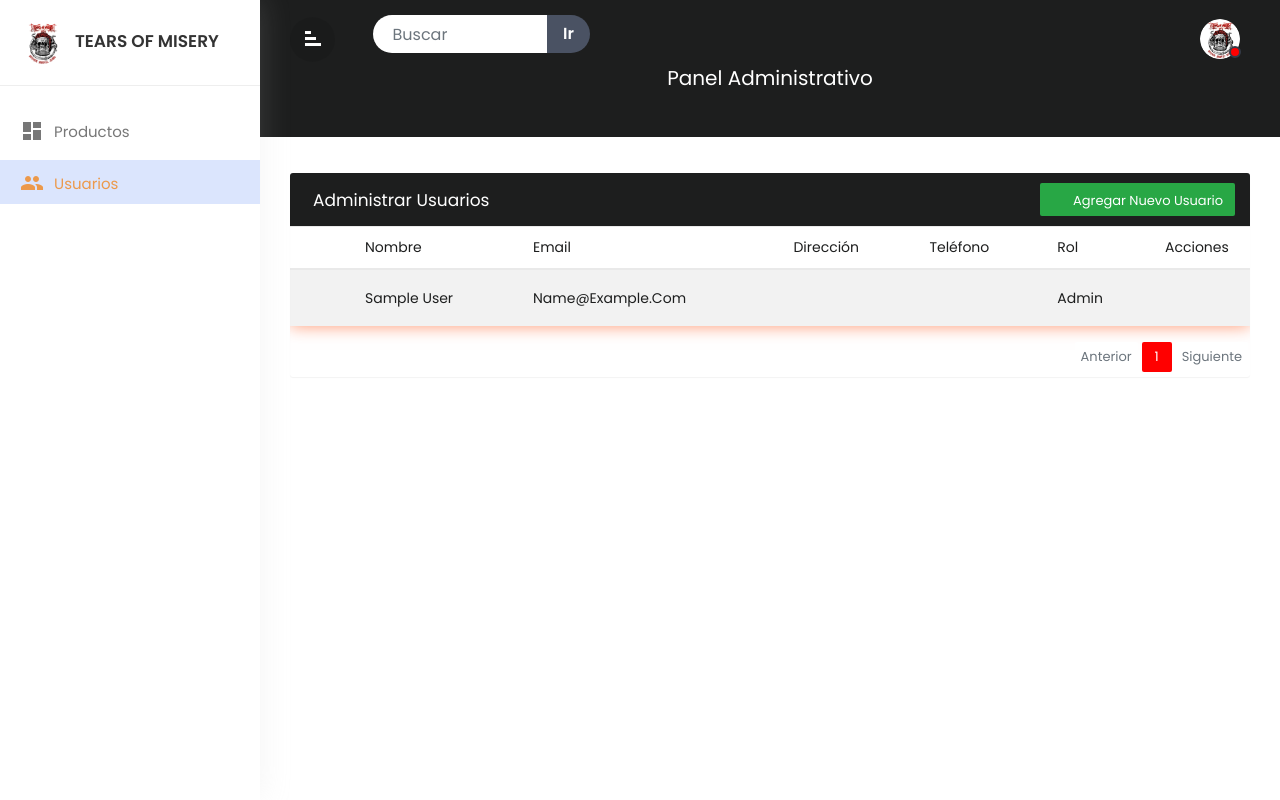
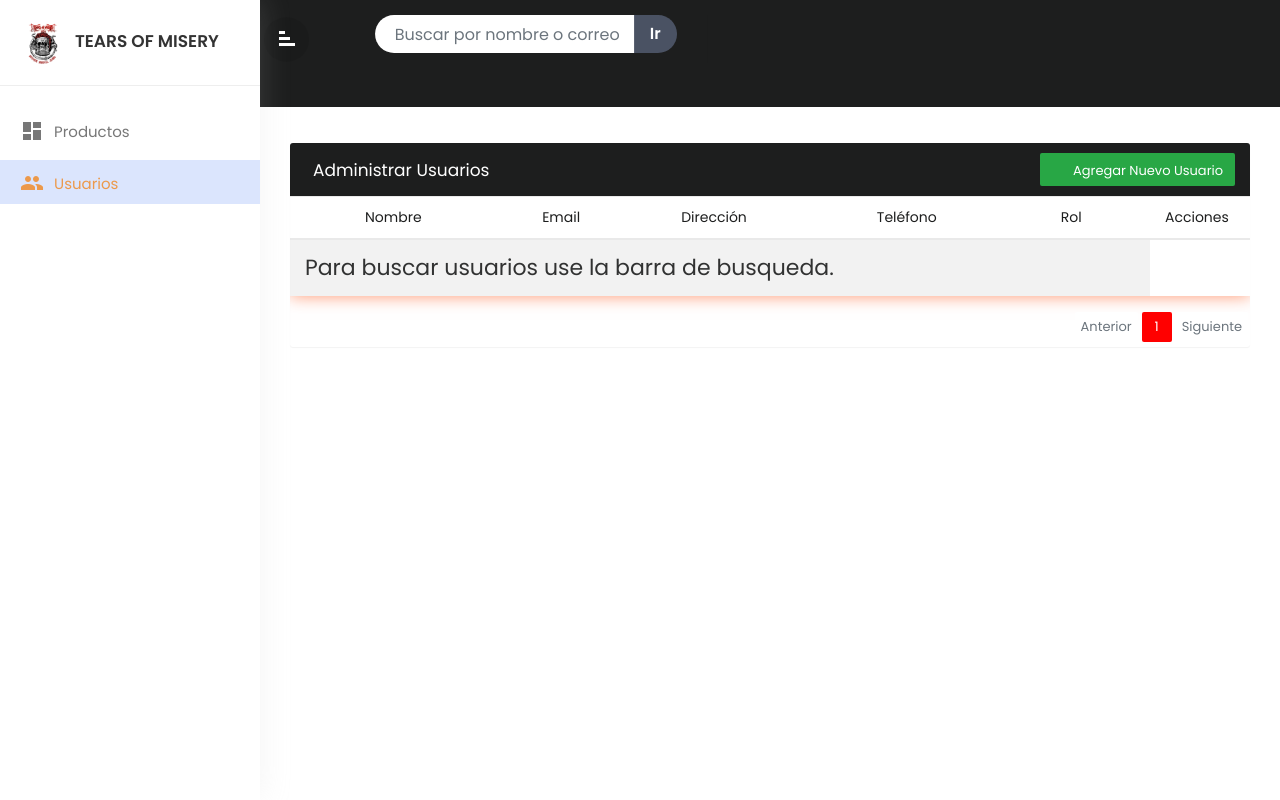
Before and after one commit to Duksiton/Proyecto_Tears_of_Misery, a Flask app: page /usuarios in a window 1280 px wide; the page is wider, and only the part inside the window is pictured. Run offline with Flask 3, Linux system fonts and the light colour scheme; the visitor is signed in with stand-in values (Sample User, id 1); some libraries are stand-ins or nearby versions.

Commit message:
Correcciones v3 | Aplicadas 13 de 20.

```diff
--- a/mvc/controller/login_controller.py
+++ b/mvc/controller/login_controller.py
@@ -37,7 +37,7 @@ def login():
                     return redirect(url_for('login_controller.login'))
 
             else:
-                flash("Correo o contraseña incorrectos.")  # Mensaje para usuario no encontrado
+                flash("Correo o contraseña incorrectos.")
                 return redirect(url_for('login_controller.login'))
 
         except Error as e:
--- a/mvc/controller/usuarios_controller.py
+++ b/mvc/controller/usuarios_controller.py
@@ -23,8 +23,7 @@ def listar_usuarios():
         usuarios = cursor.fetchall()
         if not usuarios:
             flash("No se encontraron usuarios.")
-        else:
-            flash(f"Se obtuvieron {len(usuarios)} usuarios")
+
     except Exception as e:
         flash(f"Error al obtener usuarios: {str(e)}")
         usuarios = []
@@ -136,7 +135,7 @@ def update_user(id):
         """, (nombre, email, hashed_contraseña, direccion, telefono, nombreRol, id))
 
         conn.commit()
-        flash("Usuario actualizado exitosamente")
+
     except Exception as e:
         print(f"Error al actualizar el usuario: {str(e)}")
         flash(f"Error al actualizar el usuario: {str(e)}")
@@ -160,7 +159,7 @@ def delete_user(id):
         # Eliminamos el usuario de la base de datos
         cursor.execute("DELETE FROM usuario WHERE idUsuario = %s", (id,))
         conn.commit()
-        flash("Usuario eliminado exitosamente")
+
     except Exception as e:
         print(f"Error al eliminar el usuario: {str(e)}")  # Log para depuración
         flash(f"Error al eliminar el usuario: {str(e)}")
--- a/static/css/custom.css
+++ b/static/css/custom.css
@@ -268,14 +268,15 @@ overflow:auto;
 		  background-color:#1d1e1e;
 	 }
 
-	 .xd-topbar{
-		 width:100%;
-		 position:relative;
-	 }
+	 .xd-topbar {
+		width: 1298px;
+		position: relative;
+		transform: translateX(-2%); /* Centra el ancho completo de 200% */
+	}
 
 	 input[type="search"]{
 		background-color:#ffffff;
-		color:#fff;
+		color:#000000;
 		padding-left:20px;
 		border:none;
 		border-radius:50px 0px 0px 50px;
--- a/static/js/barra-busqueda/barrauser.js
+++ b/static/js/barra-busqueda/barrauser.js
@@ -9,12 +9,31 @@ document.addEventListener("DOMContentLoaded", function () {
   let totalItems = 0;
   let usuarios = [];
 
+  // Función para filtrar usuarios por cualquier campo de la tabla usuario
   function filterUsers(query) {
-      fetchUsuarios(query); // Fetch data with the current query
+      const lowerCaseQuery = query.toLowerCase();
+      const filteredUsers = usuarios.filter((user) =>
+          user.nombre.toLowerCase().includes(lowerCaseQuery) ||
+          user.email.toLowerCase().includes(lowerCaseQuery) ||
+          user.direccion.toLowerCase().includes(lowerCaseQuery) ||
+          user.telefono.toLowerCase().includes(lowerCaseQuery) ||
+          user.nombreRol.toLowerCase().includes(lowerCaseQuery)
+      );
+      renderUsers(filteredUsers);
+      renderPagination(filteredUsers.length);
   }
 
+  // Renderizar los usuarios en la tabla
   function renderUsers(users) {
       tableBody.innerHTML = "";
+      if (users.length === 0) {
+          const row = tableBody.insertRow();
+          const cell = row.insertCell(0);
+          cell.colSpan = 6;
+          cell.style.textTransform = "none";
+          cell.textContent = "Para buscar usuarios use la barra de busqueda.";
+
+      } else {
           users.forEach((user) => {
               const row = tableBody.insertRow();
               row.insertCell();
@@ -32,14 +51,19 @@ document.addEventListener("DOMContentLoaded", function () {
                 </a>
               `;
           });
+      }
 
-      // Re-attach event listeners for edit and delete buttons
       attachEditListeners();
       attachDeleteListeners();
   }
 
+  // Renderizar la paginación
   function renderPagination(totalItems) {
       paginationContainer.innerHTML = "";
+
+      if (totalItems === 0) {
+          return; // No mostrar paginación si no hay usuarios
+      }
 
       const totalPages = Math.ceil(totalItems / itemsPerPage);
 
@@ -95,20 +119,20 @@ document.addEventListener("DOMContentLoaded", function () {
       );
   }
 
+  // Obtener usuarios de la API
   function fetchUsuarios(query = "") {
-      fetch(
-        `/api/usuarios?page=${currentPage}&items_per_page=${itemsPerPage}&query=${encodeURIComponent(query)}`
-      )
+      fetch(`/api/usuarios?page=${currentPage}&items_per_page=${itemsPerPage}&query=${encodeURIComponent(query)}`)
           .then((response) => response.json())
           .then((data) => {
               usuarios = data.usuarios;
               totalItems = data.total;
-          renderUsers(usuarios);
-          renderPagination(totalItems);
+              renderUsers([]);
+              renderPagination(usuarios.length); // Cambiado para que solo muestre los usuarios después del filtrado
           })
           .catch((error) => console.error("Error fetching users:", error));
   }
 
+  // Asignar listeners para editar usuarios
   function attachEditListeners() {
       const editButtons = document.querySelectorAll(".edit-button");
 
@@ -126,8 +150,6 @@ document.addEventListener("DOMContentLoaded", function () {
                       return response.json();
                   })
                   .then(data => {
-              console.log("Datos recibidos correctamente del servidor:");
-
                       document.getElementById("nombreEditar").value = data.nombre || "";
                       document.getElementById("emailEditar").value = data.email || "";
                       document.getElementById("contraseñaEditar").value = data.contraseña || "";
@@ -143,13 +165,6 @@ document.addEventListener("DOMContentLoaded", function () {
                               }
                           }
                       }
-
-              console.log("Nombre: OK");
-              console.log("Email: OK");
-              console.log("Contraseña: OK");
-              console.log("Dirección: OK");
-              console.log("Teléfono: OK");
-              console.log("NombreRol: OK");
                   })
                   .catch(error => {
                       console.error("Error al obtener datos del usuario:", error);
@@ -158,6 +173,7 @@ document.addEventListener("DOMContentLoaded", function () {
       });
   }
 
+  // Asignar listeners para eliminar usuarios
   function attachDeleteListeners() {
       const deleteButtons = document.querySelectorAll(".delete");
 
@@ -168,10 +184,9 @@ document.addEventListener("DOMContentLoaded", function () {
               form.action = `/delete_user/${usuarioId}`;
               document.getElementById("userIdToDelete").value = usuarioId;
 
-          // Mostrar modal de confirmación (si está implementado)
               const deleteModal = document.getElementById("eliminarUsuario");
               if (deleteModal) {
-            $(deleteModal).modal("show"); // Asumiendo que estás usando Bootstrap para el modal
+                  $(deleteModal).modal("show");
               } else {
                   console.error("Modal de eliminación no encontrado");
               }
@@ -179,58 +194,21 @@ document.addEventListener("DOMContentLoaded", function () {
       });
   }
 
-    function togglePasswordVisibility() {
-      const passwordField = document.getElementById("contraseñaEditar");
-      const eyeIcon = document.getElementById("eye-icon");
-
-      if (passwordField.type === "password") {
-        passwordField.type = "text";
-        eyeIcon.classList.remove("far", "fa-eye");
-        eyeIcon.classList.add("fas", "fa-eye-slash");
-      } else {
-        passwordField.type = "password";
-        eyeIcon.classList.remove("fas", "fa-eye-slash");
-        eyeIcon.classList.add("far", "fa-eye");
-      }
-    }
-
-    const togglePasswordButton = document.getElementById("togglePasswordButton");
-    if (togglePasswordButton) {
-      togglePasswordButton.addEventListener("click", togglePasswordVisibility);
-    } else {
-      console.error("Botón de alternar contraseña no encontrado");
-    }
-
-    // Llamada inicial para obtener usuarios
+  // Llamada inicial para obtener usuarios (no mostrar hasta buscar)
   fetchUsuarios();
 
   // Función de búsqueda
   searchInput.addEventListener("keyup", function () {
-      currentPage = 1; // Reset the page number when searching
-      filterUsers(searchInput.value);
+      currentPage = 1;
+      const query = searchInput.value.trim();
+
+      if (query === "") {
+          // Si el campo está vacío, limpiar la tabla y la paginación
+          tableBody.innerHTML = "";
+          paginationContainer.innerHTML = "";
+      } else {
+          // Si hay algo en la búsqueda, filtrar usuarios
+          filterUsers(query);
+      }
   });
 });
-  document.addEventListener('DOMContentLoaded', function () {
-    // Función para alternar la visibilidad de la contraseña
-    function togglePasswordVisibility() {
-        const passwordField = document.getElementById('contraseñaEditar');
-        const eyeIcon = document.getElementById('eye-icon');
-
-        if (passwordField.type === 'password') {
-            passwordField.type = 'text';
-            eyeIcon.classList.remove('far', 'fa-eye');
-            eyeIcon.classList.add('fas', 'fa-eye-slash');
-        } else {
-            passwordField.type = 'password';
-            eyeIcon.classList.remove('fas', 'fa-eye-slash');
-            eyeIcon.classList.add('far', 'fa-eye');
-        }
-    }
-
-    const togglePasswordButton = document.getElementById('togglePasswordButton');
-    if (togglePasswordButton) {
-        togglePasswordButton.addEventListener('click', togglePasswordVisibility);
-    } else {
-        console.error('Botón de alternar contraseña no encontrado');
-    }
-});
--- a/static/js/script_pro.js
+++ b/static/js/script_pro.js
@@ -116,11 +116,6 @@ document.addEventListener('DOMContentLoaded', function() {
           <button class="btn-remove" data-index="${index}" style="background-color: transparent; color: #c00000; border: none; padding: 6px; border-radius: 6px; cursor: pointer; margin-right: 6px; font-size: 12px;">
     <i class="fas fa-trash-alt" style="font-size: 14px; color: #c00000;"></i>
 </button>
-
-
-
-
-
                     <br>
                     <br>
 
--- a/templates/admin/admin.html
+++ b/templates/admin/admin.html
@@ -91,7 +91,7 @@
 						<div class="xp-searchbar">
 							<form id="searchForm">
 								<div class="input-group">
-									<input type="search" class="form-control" id="searchInput" placeholder="Buscar">
+									<input type="search" class="form-control" id="searchInput" placeholder="Buscar productos">
 									<div class="input-group-append">
 										<button class="btn" type="submit" id="button-addon2">Ir</button>
 									</div>
@@ -134,7 +134,6 @@
 				<div class="xp-breadcrumbbar text-center">
 
 
-					<h4 class="page-title">Panel Administrativo</h4>
 					<ol class="breadcrumb">
 						<li class="breadcrumb-item active" aria-curent="page"></li>
 					</ol>
--- a/templates/admin/users.html
+++ b/templates/admin/users.html
@@ -76,7 +76,7 @@
 						<div class="xp-searchbar">
 							<form id="searchUserForm">
 								<div class="input-group">
-									<input type="search" class="form-control" placeholder="Buscar" id="searchInput">
+									<input type="search" class="form-control" placeholder="Buscar por nombre o correo" id="searchInput">
 									<div class="input-group-append">
 										<button class="btn" type="submit" id="button-addon2">Ir</button>
 									</div>
@@ -120,7 +120,7 @@
 				<div class="xp-breadcrumbbar text-center">
 
 
-					<h4 class="page-title">Panel Administrativo</h4>
+
 					<ol class="breadcrumb">
 						<li class="breadcrumb-item active" aria-curent="page"></li>
 					</ol>
@@ -172,25 +172,8 @@
 								<tr>
 									<th>
 									</th>
-									<td>{{ usuario.nombre }}</td>
-									<td>{{ usuario.email }}</td>
-									<td>{{ usuario.direccion }}</td>
-									<td>{{ usuario.telefono }}</td>
-									<td>{{ usuario.nombreRol }}</td>
-									<td>
-										<a href="#editarUsuario" class="edit-button" data-toggle="modal"
-											data-id="{{ usuario.idUsuario }}">
-											<i class="material-icons" data-toggle="tooltip" title="Edit">&#xE254;</i>
-										</a>
 
 
-
-										<a href="#eliminarUsuario" class="delete" data-toggle="modal"
-											data-id="{{ usuario.idUsuario }}">
-											<i class="material-icons" data-toggle="tooltip" title="Delete">&#xE872;</i>
-										</a>
-
-									</td>
 								</tr>
 								{% endfor %}
 								{% else %}
```
Also changed, not shown: static/js/script_pro_true.js (+5 -2 lines). Lines whose indentation alone changed are shown as unchanged.
